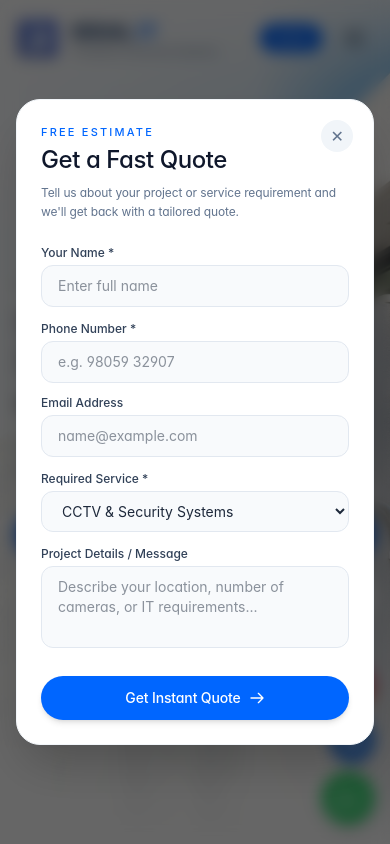
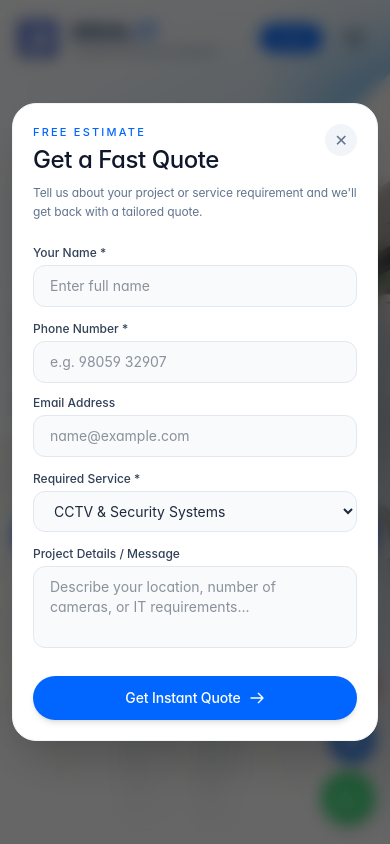
Before and after one commit to NYLEXWEB/Ideal-It-Solutions-, a Next.js app: page / in a window 390 px wide. Both pictures are taken after a click on the button "Quote". Shown: the top 844 px of the page. Built offline with nearby package versions, Linux system fonts and the light colour scheme; a web font is replaced by a local one.

Commit message:
feat: complete mobile responsive IDEAL IT website with SF Pro typography, dual-layer continuous gallery, and social floating actions

```diff
--- a/src/app/layout.tsx
+++ b/src/app/layout.tsx
@@ -1,6 +1,13 @@
-import type { Metadata } from "next";
+import type { Metadata, Viewport } from "next";
 import { Inter } from "next/font/google";
 import "./globals.css";
+
+export const viewport: Viewport = {
+  width: "device-width",
+  initialScale: 1,
+  maximumScale: 5,
+  themeColor: "#ffffff",
+};
 
 const inter = Inter({
   subsets: ["latin"],
--- a/src/components/QuoteModal.tsx
+++ b/src/components/QuoteModal.tsx
@@ -40,8 +40,8 @@ export default function QuoteModal({ isOpen, onClose, preselectedService }: Quot
   };
 
   return (
-    <div className="fixed inset-0 z-50 flex items-center justify-center p-4 bg-black/60 backdrop-blur-sm animate-in fade-in duration-200">
-      <div className="relative w-full max-w-lg bg-white rounded-3xl p-6 sm:p-8 shadow-2xl border border-slate-100 overflow-hidden">
+    <div className="fixed inset-0 z-50 flex items-center justify-center p-3 sm:p-4 bg-black/60 backdrop-blur-sm animate-in fade-in duration-200">
+      <div className="relative w-full max-w-lg bg-white rounded-3xl p-5 sm:p-8 shadow-2xl border border-slate-100 max-h-[92vh] overflow-y-auto">
         {/* Close Button */}
         <button
           onClick={onClose}
```
